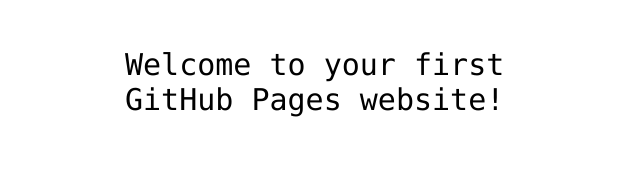
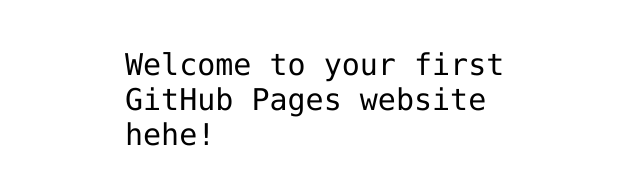
Before and after one commit to blacklisa14/hello-world, a plain HTML site: page index.html in a window 1280 px wide. Shown: the part 341-526 px from the top of the page, without its empty margins (315-955 px from the left). Drawn offline with Linux system fonts and the light colour scheme.

Commit message:
Update index.html

```diff
--- a/index.html
+++ b/index.html
@@ -12,7 +12,7 @@
 <img src="https://octodex.github.com/images/daftpunktocat-thomas.gif" id="octocat" alt="octocat-gif" />
 
 <!-- Change this code here by copy and pasting your template on line 15 -->
-<p>Welcome to your first GitHub Pages website!</p>
+<p>Welcome to your first GitHub Pages website hehe!</p>
 
 </body>
 </html>
```
